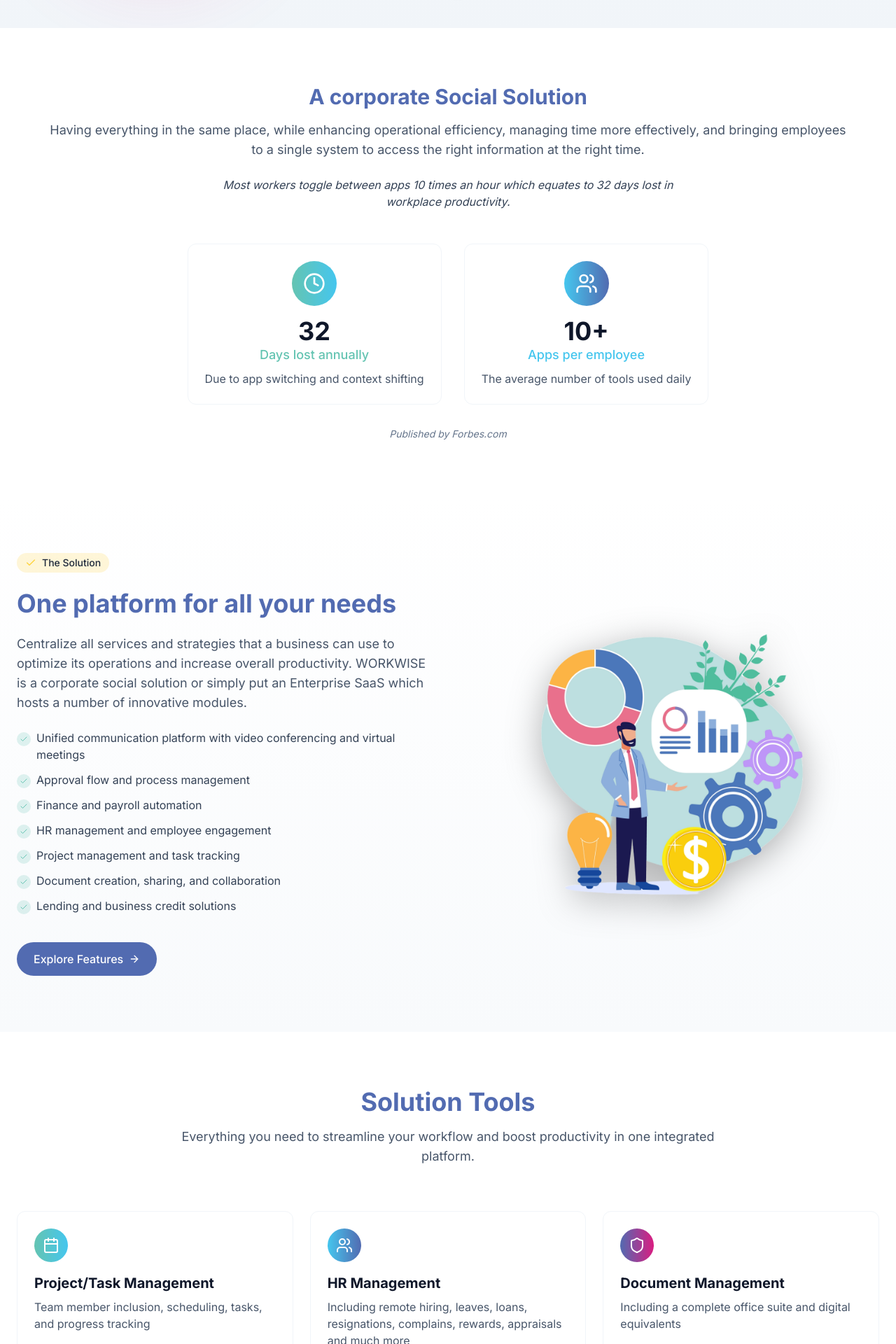
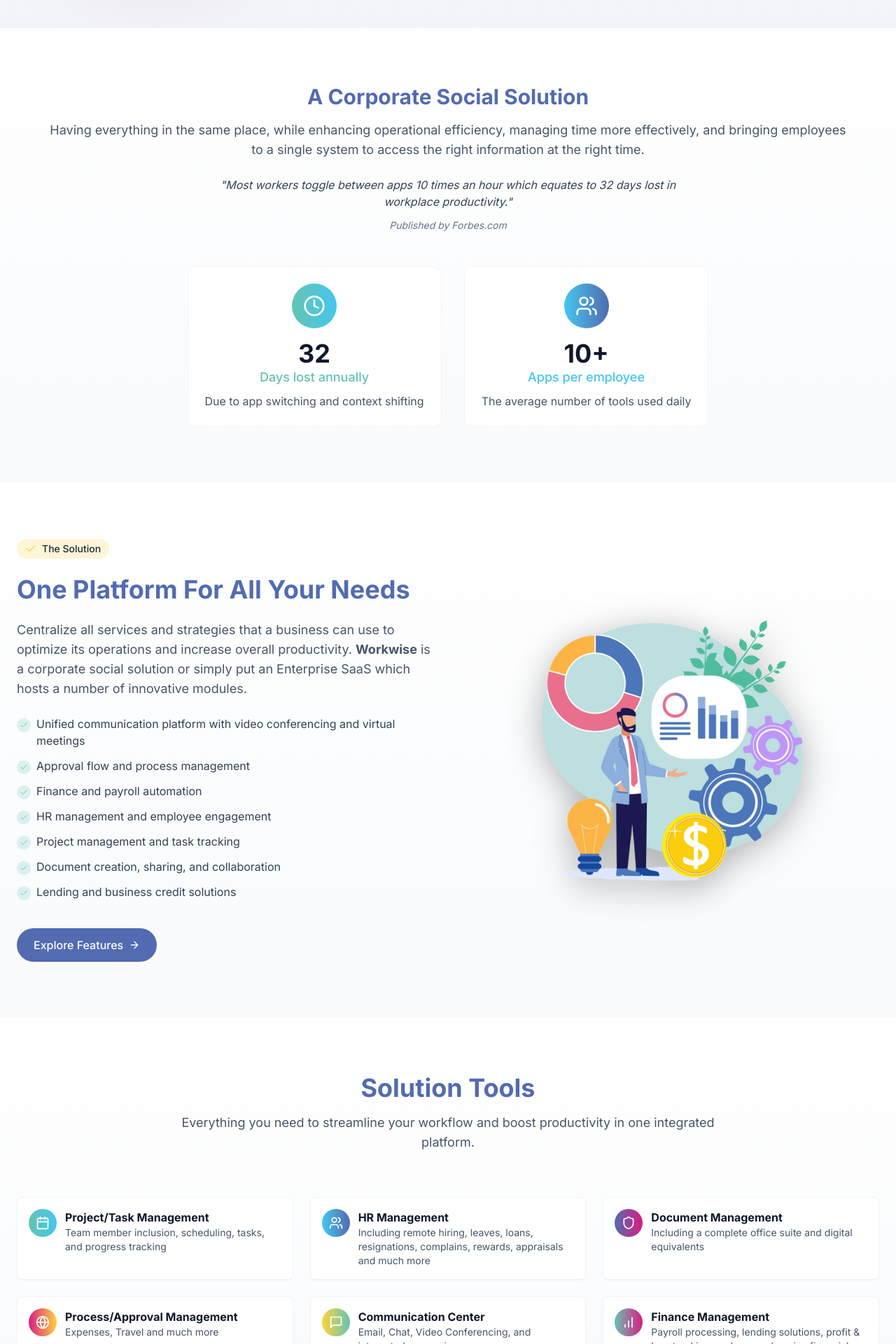
Before and after one commit to hishmat-dev/workwise, a React (Vite) app: page / in a window 1280 px wide. Shown: the part 760-2680 px from the top of the page at 70% size. Built offline with nearby package versions, Linux system fonts and the light colour scheme.

Commit message:
update some changes in cards

```diff
--- a/src/components/CustomerCentricSection.jsx
+++ b/src/components/CustomerCentricSection.jsx
@@ -39,7 +39,7 @@ function CustomerCentricSection() {
         >
           <h2 className="text-3xl md:text-4xl font-bold text-waikawa-grey">Customer Centric Approach</h2>
           <p className="mt-4 text-lg text-slate-600 max-w-3xl mx-auto">
-            WORKWISE provides you tools and resources to build a more meaningful relationship with the customers of your
+            <strong>Workwise</strong> provides you tools and resources to build a more meaningful relationship with the customers of your
             business by so you can connect with them on a deeper level.
           </p>
         </div>
@@ -50,17 +50,21 @@ function CustomerCentricSection() {
             return (
               <div
                 key={index}
-                className={`bg-white rounded-xl p-6 hover:shadow-lg transition-all hover:cursor-pointer hover:scale-105 duration-700 border border-slate-100 ${isCustomerVisible ? "opacity-100 translate-y-0" : "opacity-0 translate-y-10"}`}
+                className={`flex items-start gap-3 p-4 bg-white rounded-lg border border-slate-100 hover:cursor-pointer shadow-sm transition-all duration-700 ${isCustomerVisible ? "opacity-100 translate-y-0" : "opacity-0 translate-y-10"
+                  }`}
                 style={{ transitionDelay: `${index * 100}ms` }}
               >
                 <div
-                  className={`w-12 h-12 rounded-full bg-gradient-to-r ${feature.color} flex items-center justify-center mb-4`}
+                  className={`flex-shrink-0 w-10 h-10 rounded-full bg-gradient-to-r ${feature.color} flex items-center justify-center`}
                 >
-                  <Icon className="h-6 w-6 text-white" />
+                  <Icon className="h-5 w-5 text-white" />
                 </div>
-                <h3 className="text-xl font-bold text-slate-900 mb-2">{feature.title}</h3>
-                <p className="text-slate-600">{feature.description}</p>
+                <div>
+                  <h3 className="font-bold text-slate-900">{feature.title}</h3>
+                  <p className="text-sm text-slate-600">{feature.description}</p>
+                </div>
               </div>
+
             )
           })}
         </div>
--- a/src/components/Footer.jsx
+++ b/src/components/Footer.jsx
@@ -1,4 +1,4 @@
-import logo from '../components/assets/logo.png'
+import logo from '../components/assets/workwise_white.svg'
 import googlePlay from "../components/assets/googlePlay.png"
 import appStore from "../components/assets/appStore.png"
 import mac from "../components/assets/apple.png"
@@ -16,7 +16,8 @@ function Footer() {
       <div className="container px-4 md:px-6 mx-auto">
         <div className="flex flex-col md:flex-row justify-between items-start md:items-center">
           <div className="mb-6 md:mb-0">
-            <img src={logo} alt="WORKWISE Logo" className="h-20 w-auto" />
+            <img src={logo} alt="WORKWISE Logo" className="h-24 w-auto" />
+
             <p className="mt-2 text-sm text-slate-400">
               Work from anywhere the way it should be
               <br />
@@ -44,7 +45,7 @@ function Footer() {
 
           <div className="mt-4 md:mt-0 flex gap-4">
             <a href="https://www.workw.com/login" className="text-slate-400 hover:text-bright-sun transition-colors">
-              workwise.com
+            https://www.workw.com
             </a>
             <a href="#" className="text-slate-400 hover:text-bright-sun transition-colors">
               Terms
--- a/src/components/SolutionSection.jsx
+++ b/src/components/SolutionSection.jsx
@@ -25,10 +25,10 @@ function SolutionSection() {
             <div className="inline-flex items-center gap-2 px-3 py-1 rounded-full bg-bright-sun/20 text-sm font-medium text-slate-800">
               <Check className="h-4 w-4 text-bright-sun" /> The Solution
             </div>
-            <h2 className="text-3xl md:text-4xl font-bold text-waikawa-grey">One platform for all your needs</h2>
+            <h2 className="text-3xl md:text-4xl font-bold text-waikawa-grey">One Platform For All Your Needs</h2>
             <p className="text-lg text-slate-600">
               Centralize all services and strategies that a business can use to optimize its operations and increase
-              overall productivity. WORKWISE is a corporate social solution or simply put an Enterprise SaaS which hosts
+              overall productivity. <strong>Workwise</strong> is a corporate social solution or simply put an Enterprise SaaS which hosts
               a number of innovative modules.
             </p>
 
--- a/src/components/StatsSection.jsx
+++ b/src/components/StatsSection.jsx
@@ -24,22 +24,22 @@ function StatsSection() {
   ]
 
   return (
-    <section ref={statsRef} className="py-20 bg-white">
+    <section ref={statsRef} className="py-20 bg-gradient-to-b from-white to-slate-50 overflow-hidden">
       <div className="container px-4 md:px-6 mx-auto">
         <div
           className={`text-center mb-12 transition-all duration-700 ${isStatsVisible ? "opacity-100 translate-y-0" : "opacity-0 translate-y-10"}`}
         >
           {/* <h2 className="text-3xl font-bold text-waikawa-grey">The Problem We Solve</h2> */}
-          <h2 className="text-3xl font-bold text-waikawa-grey">A corporate Social Solution</h2>
+          <h2 className="text-3xl font-bold text-waikawa-grey">A Corporate Social Solution</h2>
 
           <p className="mt-4 text-lg text-slate-600 max-w-6xl mx-auto">
             Having everything in the same place, while enhancing operational efficiency, managing time more effectively, and bringing employees to a single system to access the right information at the right time.
           </p>
 
           <p className="mt-6 text-base text-slate-700 max-w-2xl mx-auto italic">
-            Most workers toggle between apps 10 times an hour which equates to 32 days lost in workplace productivity.
+            "Most workers toggle between apps 10 times an hour which equates to 32 days lost in workplace productivity."
           </p>
-
+          <cite className="mt-3 text-sm text-slate-500 text-center block">Published by Forbes.com</cite>
 
         </div>
         <div className="flex flex-row md:flex-wrap justify-center gap-8">
@@ -63,7 +63,7 @@ function StatsSection() {
             )
           })}
         </div>
-        <cite className="mt-8 text-sm text-slate-500 text-center block">Published by Forbes.com</cite>
+
 
       </div>
     </section>
--- a/src/components/ToolsSection.jsx
+++ b/src/components/ToolsSection.jsx
@@ -44,7 +44,7 @@ function ToolsSection() {
   ]
 
   return (
-    <section ref={toolsRef} className="py-20 bg-white">
+    <section ref={toolsRef} className="py-20 bg-gradient-to-b from-white to-slate-50 overflow-hidden">
       <div className="container px-4 md:px-6 mx-auto">
         <div
           className={`text-center mb-16 transition-all duration-700 ${isToolsVisible ? "opacity-100 translate-y-0" : "opacity-0 translate-y-10"}`}
@@ -61,17 +61,21 @@ function ToolsSection() {
             return (
               <div
                 key={index}
-                className={`bg-white rounded-xl p-6 hover:bg-gradient-to-br hover:from-white hover:to-slate-50 transition-all duration-700 hover:-translate-y-1 hover:shadow-lg border border-slate-100 ${isToolsVisible ? "opacity-100 translate-y-0" : "opacity-0 translate-y-10"}`}
+                className={`flex items-start gap-3 p-4 bg-white rounded-lg border border-slate-100 hover:cursor-pointer shadow-sm transition-all duration-700 ${isToolsVisible ? "opacity-100 translate-y-0" : "opacity-0 translate-y-10"
+                  }`}
                 style={{ transitionDelay: `${index * 50}ms` }}
               >
                 <div
-                  className={`w-12 h-12 rounded-full bg-gradient-to-r ${tool.color} flex items-center justify-center mb-4`}
+                  className={`flex-shrink-0 w-10 h-10 rounded-full bg-gradient-to-r ${tool.color} flex items-center justify-center`}
                 >
-                  <Icon className="h-6 w-6 text-white" />
+                  <Icon className="h-5 w-5 text-white" />
                 </div>
-                <h3 className="text-xl font-bold text-slate-900 mb-2">{tool.title}</h3>
-                <p className="text-slate-600">{tool.description}</p>
+                <div>
+                  <h3 className="font-bold text-slate-900">{tool.title}</h3>
+                  <p className="text-sm text-slate-600">{tool.description}</p>
+                </div>
               </div>
+
             )
           })}
         </div>
```
Also changed, not shown: src/components/assets/workwise_white.svg (added).
